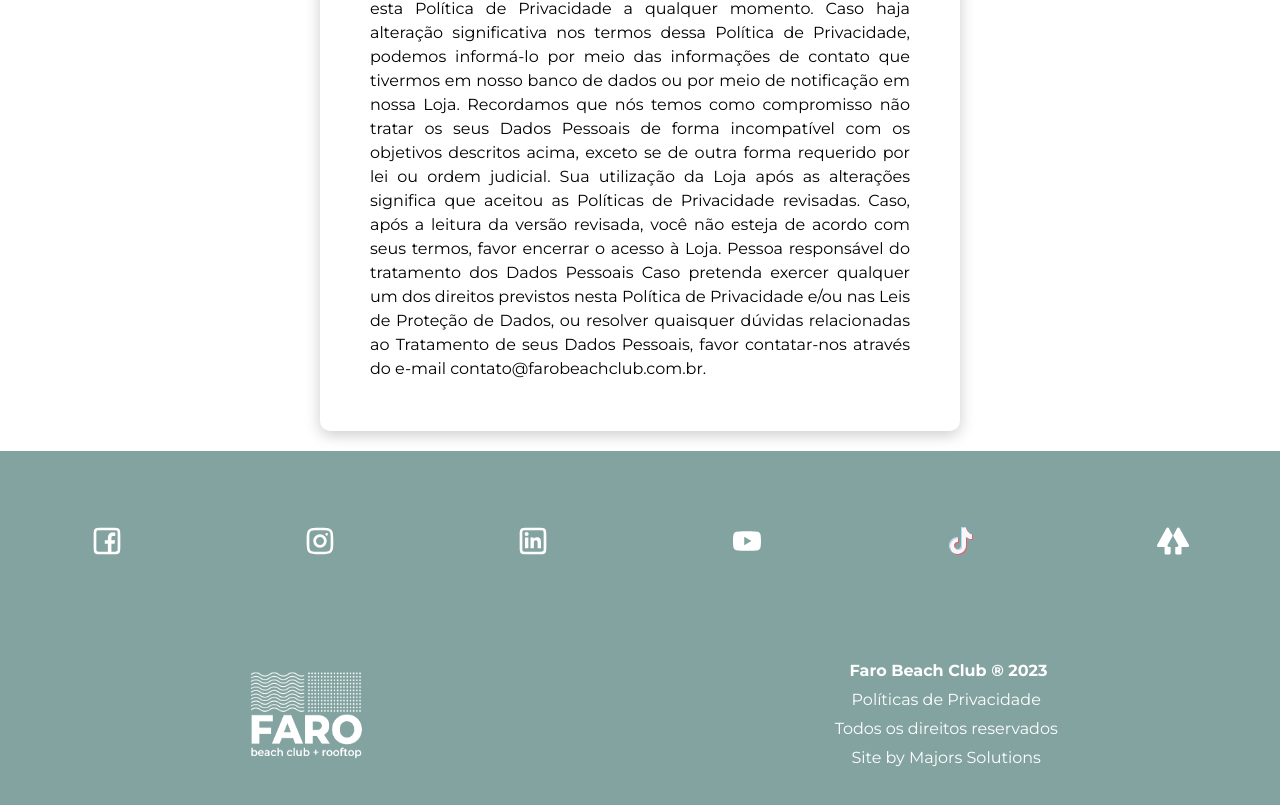
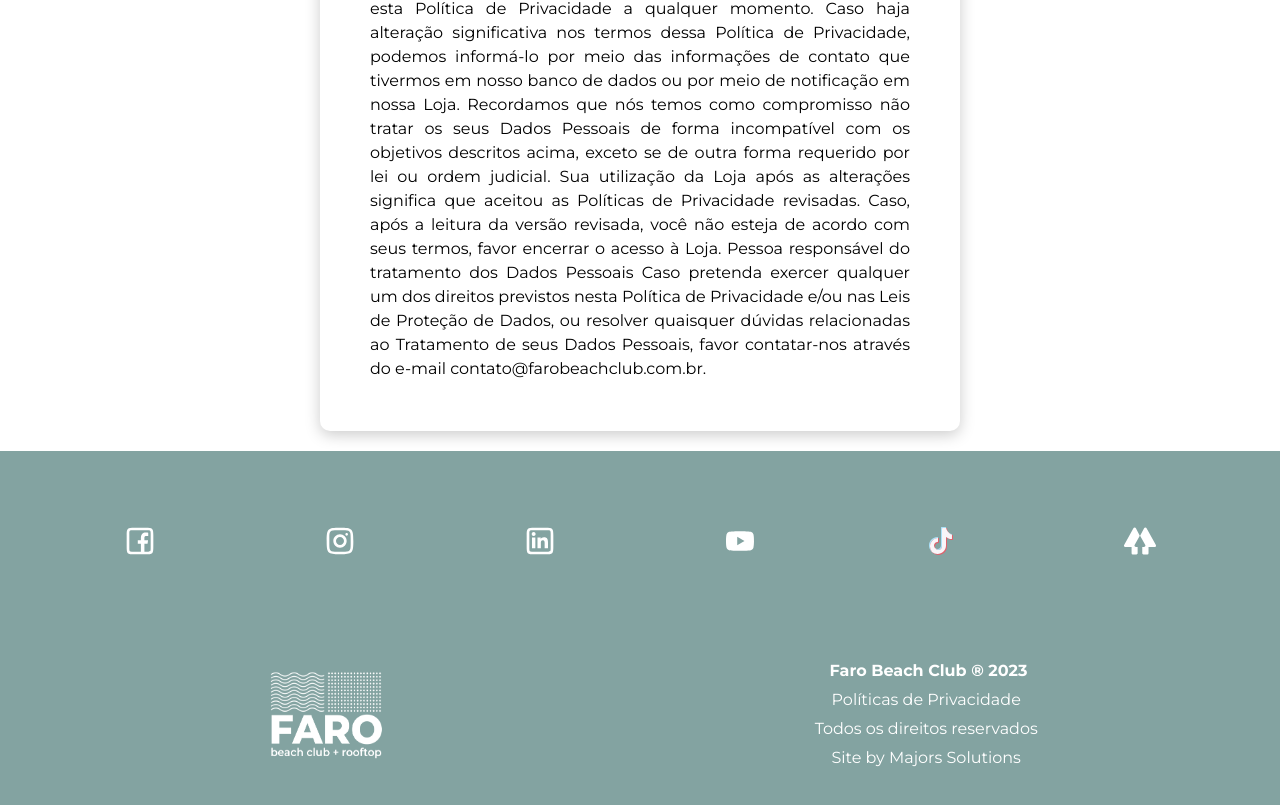
Before and after one commit to MarceloBxD/lp-farobeachclub-v3, a Next.js app: page /privacidade in a window 1280 px wide. Shown: the part 6539-7344 px from the top of the page. Built offline with nearby package versions, Linux system fonts and the light colour scheme; what @contentful/rich-text-types, next-hubspot would draw is missing.

Commit message:
fix margin

```diff
--- a/components/CheckMargin/styles.module.scss
+++ b/components/CheckMargin/styles.module.scss
@@ -8,6 +8,6 @@
 }
 
 .content {
-  max-width: 1500px;
+  max-width: 1200px;
   margin: 0 auto;
 }
--- a/components/Wrapper/styles.module.scss
+++ b/components/Wrapper/styles.module.scss
@@ -11,6 +11,6 @@
 .content {
   position: relative;
   width: 100%;
-  max-width: 1500px;
+  max-width: 1200px;
   margin: 0 auto;
 }
--- a/sections/Contato/styles.module.scss
+++ b/sections/Contato/styles.module.scss
@@ -2,7 +2,7 @@
   height: fit-content;
   max-height: 100%;
   width: 100%;
-  max-width: 1500px;
+  max-width: 1200px;
   margin: 0 auto;
   overflow: hidden;
   display: flex;
--- a/sections/Offering/styles.module.scss
+++ b/sections/Offering/styles.module.scss
@@ -20,7 +20,7 @@
 }
 
 .desktopContainer {
-  max-width: 1000px;
+  max-width: 1200px;
   margin: 0 auto;
   display: grid;
   grid-template-columns: repeat(auto-fit, minmax(200px, 1fr));
--- a/sections/TitleTextSwiper/styles.module.scss
+++ b/sections/TitleTextSwiper/styles.module.scss
@@ -5,7 +5,7 @@
   flex: 1;
   width: 100%;
 
-  max-width: 1500px;
+  max-width: 1200px;
   margin: 0 auto;
   position: relative;
 
```
Also changed, not shown: components/CheckMargin/dist/styles.module.css, components/Modal/dist/styles.module.css, components/Wrapper/dist/styles.module.css, 2 other files (tests, documents, lock files or other folders).
